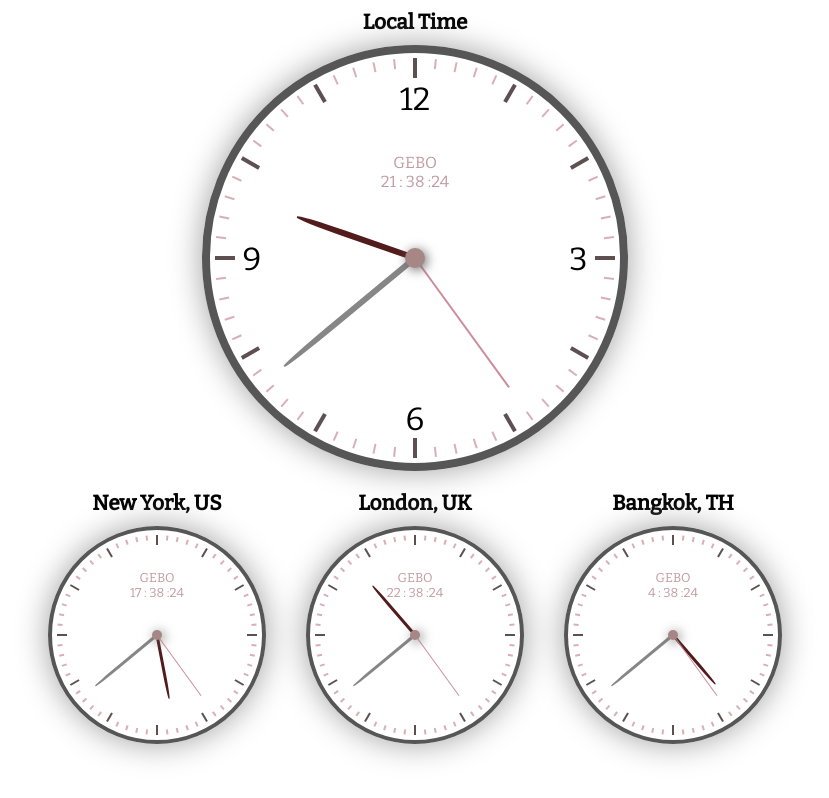
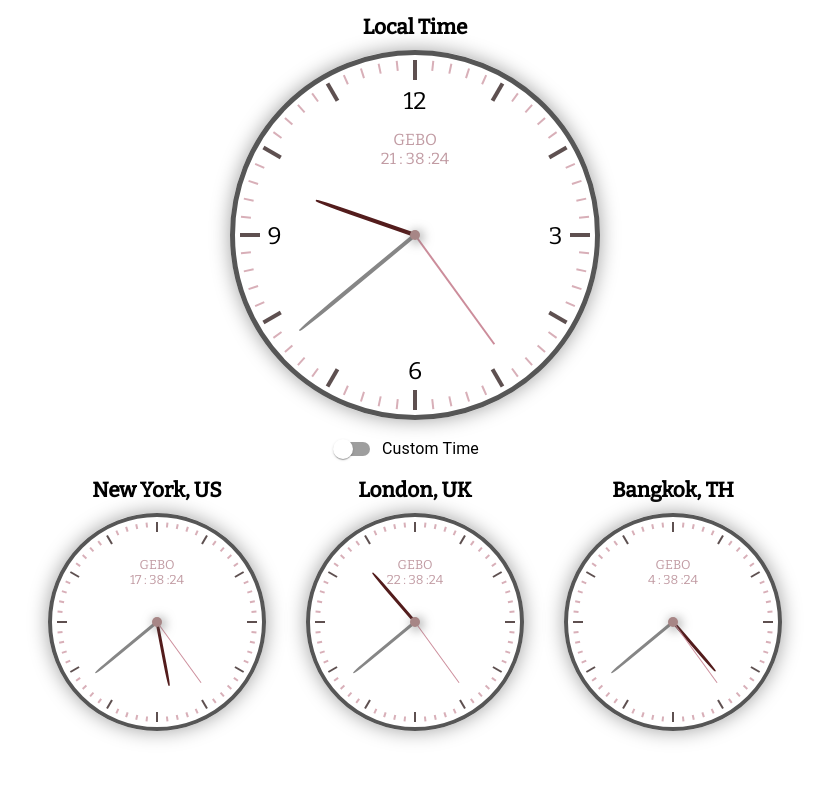
Before and after one commit to sprajams/analog-clock, a React (Create React App) app: page / in a window 1280 px wide. Shown: the whole page, without its empty margins (225-1054 px from the left). Built offline with nearby package versions, Linux system fonts and the light colour scheme.

Commit message:
clean up, display input time

```diff
--- a/src/App.jsx
+++ b/src/App.jsx
@@ -1,5 +1,6 @@
 import { useState, useEffect } from "react";
 import Clock from "./components/Clock";
+import Form from "./components/Form";
 import "./App.scss";
 
 function App() {
@@ -15,10 +16,23 @@ function App() {
     };
   }, []);
 
+  const [manual, setManual] = useState(false);
+  const [customTime, setCustomTime] = useState("");
+
   return (
     <div className="outer">
       {/* CURRENT TIME */}
       <Clock time={time} />
+      <Form
+        setManual={setManual}
+        manual={manual}
+        setCustomTime={setCustomTime}
+        customTime={customTime}
+      />
+
+      {manual ? (
+        <Clock time={customTime} />
+      ) : (
         <div className="smallGroup">
           <Clock
             time={time}
@@ -39,6 +53,7 @@ function App() {
             small
           />
         </div>
+      )}
     </div>
   );
 }
--- a/src/App.scss
+++ b/src/App.scss
@@ -3,7 +3,7 @@
   justify-content: center;
   align-items: center;
   flex-direction: column;
-  margin: 10px 20px;
+  margin: 15px 20px;
 }
 .smallGroup {
   @media (min-width: 768px) {
--- a/src/components/Clock/index.jsx
+++ b/src/components/Clock/index.jsx
@@ -1,30 +1,21 @@
 import { useEffect, useState, useMemo } from "react";
 import clsx from "clsx";
 import styles from "./styles.module.scss";
-import { toHaveTextContent } from "@testing-library/jest-dom/dist/matchers";
 
 function Clock({ timezone, time, small, title }) {
   const adjustedTime = useMemo(() => {
     // create date with timezone
-    const tzDate = new Date(
-      time.toLocaleString("en-US", { timeZone: timezone })
+    const timeDate = new Date(time);
+    const timeDateTz = new Date(
+      timeDate.toLocaleString("en-US", { timeZone: timezone })
     );
+
     return {
-      hours: tzDate.getHours(),
-      minutes: tzDate.getMinutes(),
-      seconds: tzDate.getSeconds(),
+      hours: timeDateTz.getHours(),
+      minutes: timeDateTz.getMinutes(),
+      seconds: timeDateTz.getSeconds(),
     };
   }, [time, timezone]);
-  // const [hours, setHours] = useState(NaN);
-  // const [minutes, setMinutes] = useState(NaN);
-  // const [seconds, setSeconds] = useState(NaN);
-
-  // from current time, set the current hour, minute, second
-  // useEffect(() => {
-  //   setHours(time.getHours());
-  //   setMinutes(time.getMinutes());
-  //   setSeconds(time.getSeconds());
-  // }, [setHours, setMinutes, setSeconds, time]);
 
   const hoursDeg =
     360 *
--- a/src/components/Clock/styles.module.scss
+++ b/src/components/Clock/styles.module.scss
@@ -12,9 +12,6 @@
   border-radius: 50%;
   font-size: 1.5em;
   font-weight: 400;
-  @media (min-width: 768px) {
-    font-size: 2em;
-  }
 }
 .twelve {
   position: absolute;
@@ -61,12 +58,7 @@
   position: relative;
   padding: 5px;
   box-shadow: 0 0 20px rgb(160, 160, 160);
-  @media (min-width: 768px) {
-    height: 400px;
-    width: 400px;
-    border: 8px solid rgb(86, 86, 86);
-    box-shadow: 0 0 32px rgb(160, 160, 160);
-  }
+
   &.small {
     height: 200px;
     width: 200px;
@@ -115,9 +107,6 @@
   left: 50%;
   top: 5px;
   transform-origin: 50% 175px;
-  @media (min-width: 768px) {
-    transform-origin: 50% 200px;
-  }
 }
 // make every 5th marking bold
 .marking:nth-of-type(5n) {
@@ -127,9 +116,6 @@
   background: rgb(94, 80, 80);
   left: 50%;
   transform-origin: 50% 175px;
-  @media (min-width: 768px) {
-    transform-origin: 50% 200px;
-  }
 }
 .center {
   width: 10px;
@@ -138,10 +124,6 @@
   background: rgb(167, 134, 134);
   filter: drop-shadow(2px 2px 6px rgb(99, 99, 99));
   z-index: 4;
-  @media (min-width: 768px) {
-    width: 20px;
-    height: 20px;
-  }
 }
 
 .hand {
@@ -151,27 +133,17 @@
   width: 4px;
   border-radius: 35% 35% 0 0;
   transform-origin: bottom;
-  @media (min-width: 768px) {
-    width: 6px;
-    border-radius: 40% 40% 0 0;
-  }
   // transition: transform 0.1s;
 }
 .hour {
   height: 105px;
   background: rgb(83, 28, 28);
   z-index: 1;
-  @media (min-width: 768px) {
-    height: 125px;
-  }
 }
 .minute {
   height: 150px;
   background: rgb(134, 134, 134);
   z-index: 2;
-  @media (min-width: 768px) {
-    height: 170px;
-  }
 }
 .second {
   height: 135px;
@@ -179,9 +151,6 @@
   width: 2px;
   border-radius: 0;
   z-index: 3;
-  @media (min-width: 768px) {
-    height: 160px;
-  }
 }
 .brand {
   position: absolute;
@@ -189,7 +158,4 @@
   z-index: -1;
   text-align: center;
   color: rgb(193, 155, 163);
-  @media (min-width: 768px) {
-    top: 100px;
-  }
 }
--- a/src/components/Form/index.jsx
+++ b/src/components/Form/index.jsx
@@ -3,21 +3,26 @@ import FormControlLabel from "@mui/material/FormControlLabel";
 import Switch from "@mui/material/Switch";
 import styles from "./styles.module.scss";
 
-function Form({ setManual, manual, setCustomTime, customTime }) {
+function Form({ setManual, manual, setCustomTime }) {
   const onChange = (e) => {
-    setCustomTime(e.target.value);
+    const arr = e.target.value.split(":");
+    const [hours, minutes] = arr;
+    const newTime = new Date();
+    newTime.setHours(hours);
+    newTime.setMinutes(minutes);
+    newTime.setSeconds(0);
+    setCustomTime(newTime);
   };
-
   return (
     <div>
       <div>
         <FormGroup>
           <FormControlLabel
-            control={<Switch defaultChecked />}
+            control={<Switch />}
             onChange={() => {
               setManual(!manual);
             }}
-            label={manual ? "Custom Time" : "Current Time"}
+            label={"Custom Time"}
           />
         </FormGroup>
       </div>
@@ -26,7 +31,6 @@ function Form({ setManual, manual, setCustomTime, customTime }) {
           type="time"
           id="time"
           name="time"
-          value={customTime}
           onChange={onChange}
           required
           className={styles.input}
```
Lines whose indentation alone changed are shown as unchanged.
